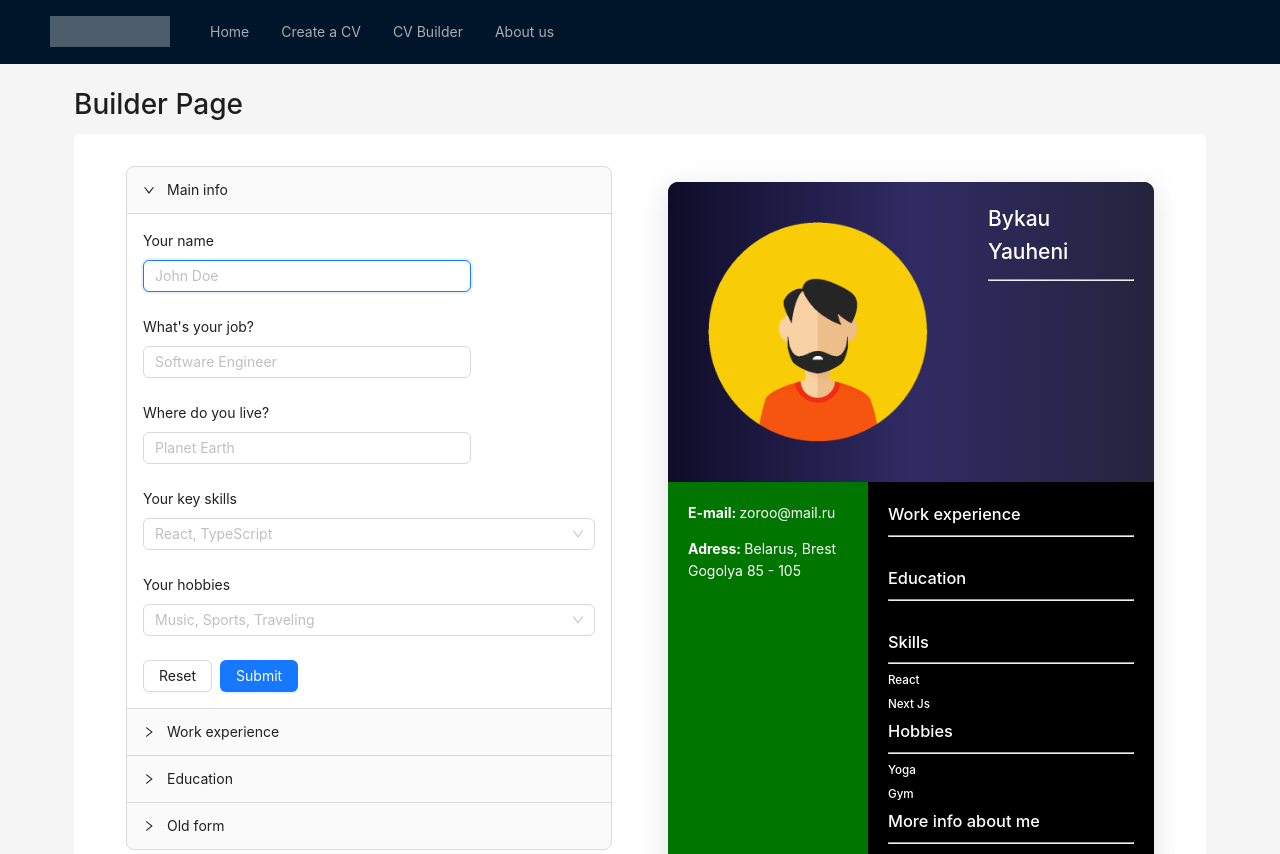
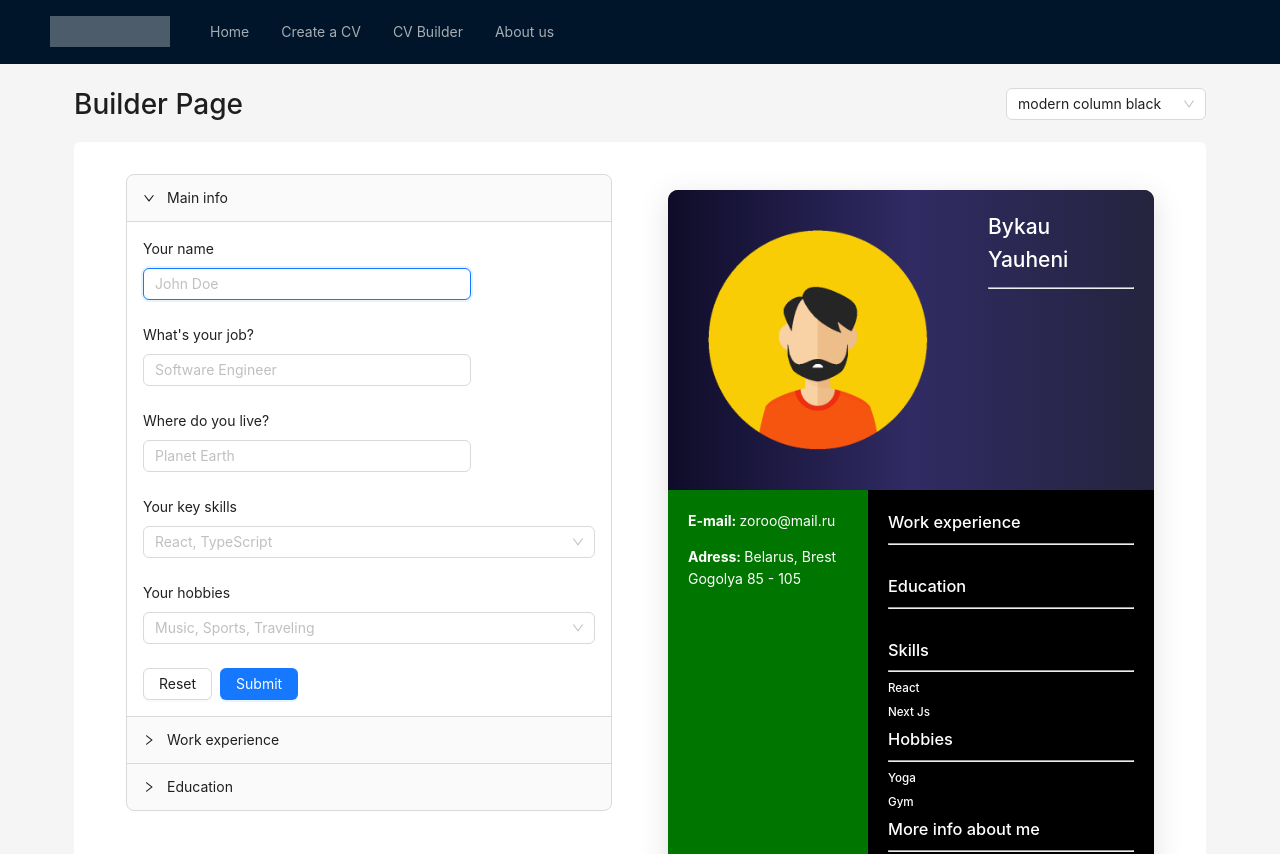
Before and after one commit to artabr/ai-cv-builder, a Next.js app: page /builder in a window 1280 px wide. Shown: the top 854 px of the page. Built offline with nearby package versions, Linux system fonts and the light colour scheme.

Commit message:
feat:  add context to form cv builder

```diff
--- /dev/null
+++ b/src/pages/builder/builder.less
@@ -0,0 +1,4 @@
+.page-header {
+  display: flex;
+  justify-content: space-between;
+}
--- a/src/pages/builder/index.tsx
+++ b/src/pages/builder/index.tsx
@@ -8,20 +8,48 @@ import {
   ProFormGroup,
   ProFormSelect
 } from '@ant-design/pro-components';
-import { Collapse } from 'antd';
-import { EditForm } from '../../components/EditForm/EditForm';
+import { Collapse, Select } from 'antd';
 import { CvViewer } from '../../components/CvViewer/CvViewer';
 import { useCvContext } from '../../context/CvContext';
-import { Paper } from '../../components/Paper/Paper';
+import { Paper } from '../../components/Paper';
+import { useResumeFormContext } from '../../context/ResumeFormContext';
+import { Template } from '../../components/CvViewer/CvViewer.types';
+import './builder.less';
 
 const { Panel } = Collapse;
 
 export default function BuilderPage() {
-  const { cvData } = useCvContext();
+  const { cvData, setCvData } = useCvContext();
+  const {
+    introSectionFormData: { name, country, job },
+    skillsSectionFormData: { skills, hobbies },
+    workSectionFormData: { employer, position, dateTime, remark },
+    educationSectionFormData: { institution, field, studyDateTime, studyRemark }
+  } = useResumeFormContext();
+  const templatesSelectOptions = [
+    Template.Basic,
+    Template.BasicReverse,
+    Template.Modern,
+    Template.ModernBlack,
+    Template.ModernColumns,
+    Template.ModernColumnBlack
+  ].map((el) => ({
+    text: el,
+    value: el
+  }));
 
   return (
     <div>
-      <h1>Builder Page</h1>
+      <div className="page-header">
+        <h1>Builder Page</h1>
+        <Select
+          style={{ width: 200 }}
+          placeholder="Choose template"
+          options={templatesSelectOptions}
+          onChange={(value) => setCvData({ ...cvData, template: value })}
+          value={cvData.template}
+        />
+      </div>
       <ProCard gutter={8} style={{ marginBlockStart: 8 }}>
         <ProCard colSpan={12} layout="center">
           <Collapse style={{ width: '100%' }} defaultActiveKey={['1']}>
@@ -30,6 +58,7 @@ export default function BuilderPage() {
                 onFinish={async (values) => {
                   console.log('Received values of form:', values);
                 }}
+                initialValues={{ name, job, country, skills, hobbies }}
               >
                 <ProFormText name="name" label="Your name" width="md" placeholder="John Doe" />
                 <ProFormText name="job" label="What's your job?" width="md" placeholder="Software Engineer" />
@@ -50,6 +79,7 @@ export default function BuilderPage() {
                     position: 'bottom',
                     creatorButtonText: 'Add new work experience'
                   }}
+                  initialValue={[{ employer, position, dateTime, remark }]}
                 >
                   <ProFormGroup key="group">
                     <ProFormText name="employer" label="Your last employer" width="md" placeholder="EPAM" />
@@ -82,17 +112,21 @@ export default function BuilderPage() {
                     position: 'bottom',
                     creatorButtonText: 'Add new education'
                   }}
+                  initialValue={[{ institution, field, studyDateTime, studyRemark }]}
                 >
                   <ProFormGroup key="group">
-                    <ProFormText name="name" label="Your name" width="md" placeholder="John Doe" />
-                    <ProFormText name="job" label="What's your job?" width="md" placeholder="Software Engineer" />
-                    <ProFormText name="country" label="Where do you live?" width="md" placeholder="Planet Earth" />
+                    <ProFormText name="institution" label="Where did you study?" width="md" placeholder="MIT" />
+                    <ProFormText name="field" label="Field of study?" width="md" placeholder="Computer Science" />
+                    <ProFormDateRangePicker name="studyDateTime" label="Period of education" />
+                    <ProFormTextArea
+                      name="studyRemark"
+                      label="Key points about your education"
+                      width="lg"
+                      placeholder="In short phrases tell us about what you did there"
+                    />
                   </ProFormGroup>
                 </ProFormList>
               </ProForm>
-            </Panel>
-            <Panel header="Old form" key="4">
-              <EditForm />
             </Panel>
           </Collapse>
         </ProCard>
```
